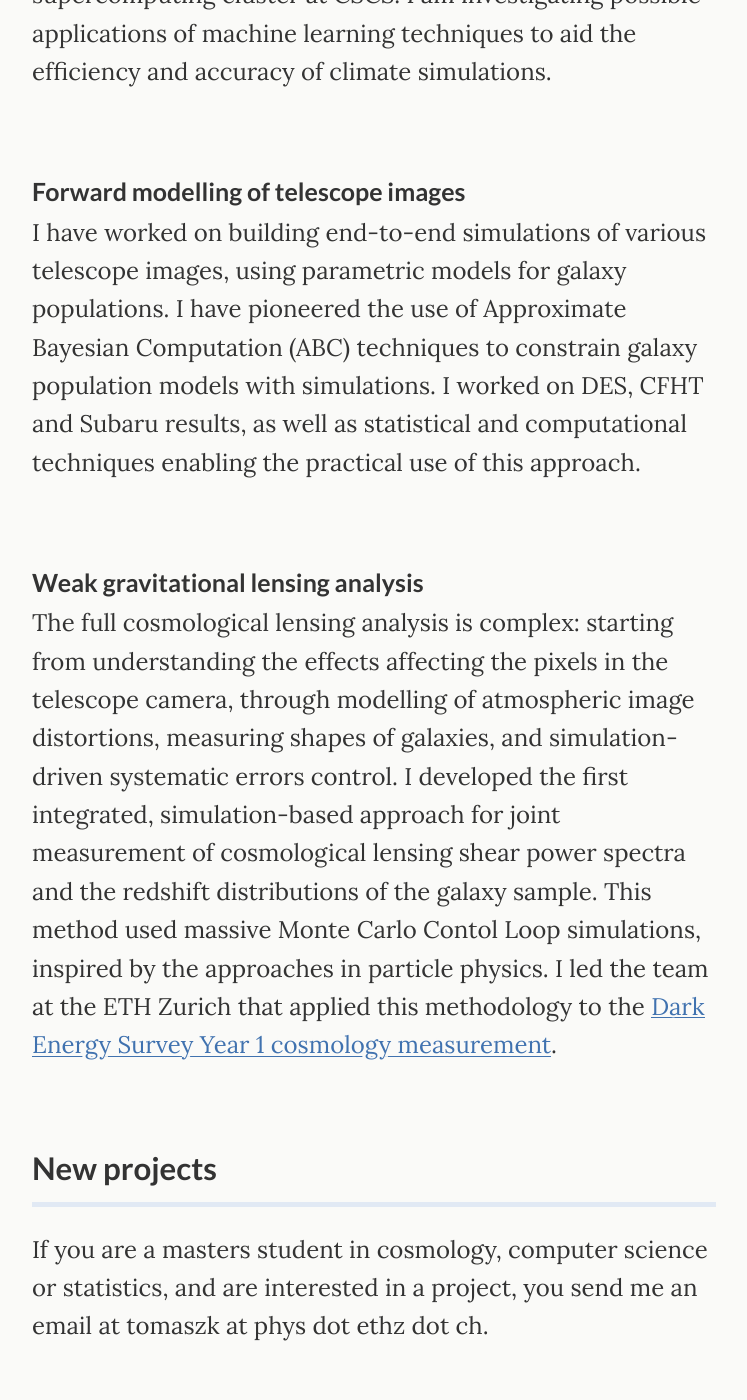
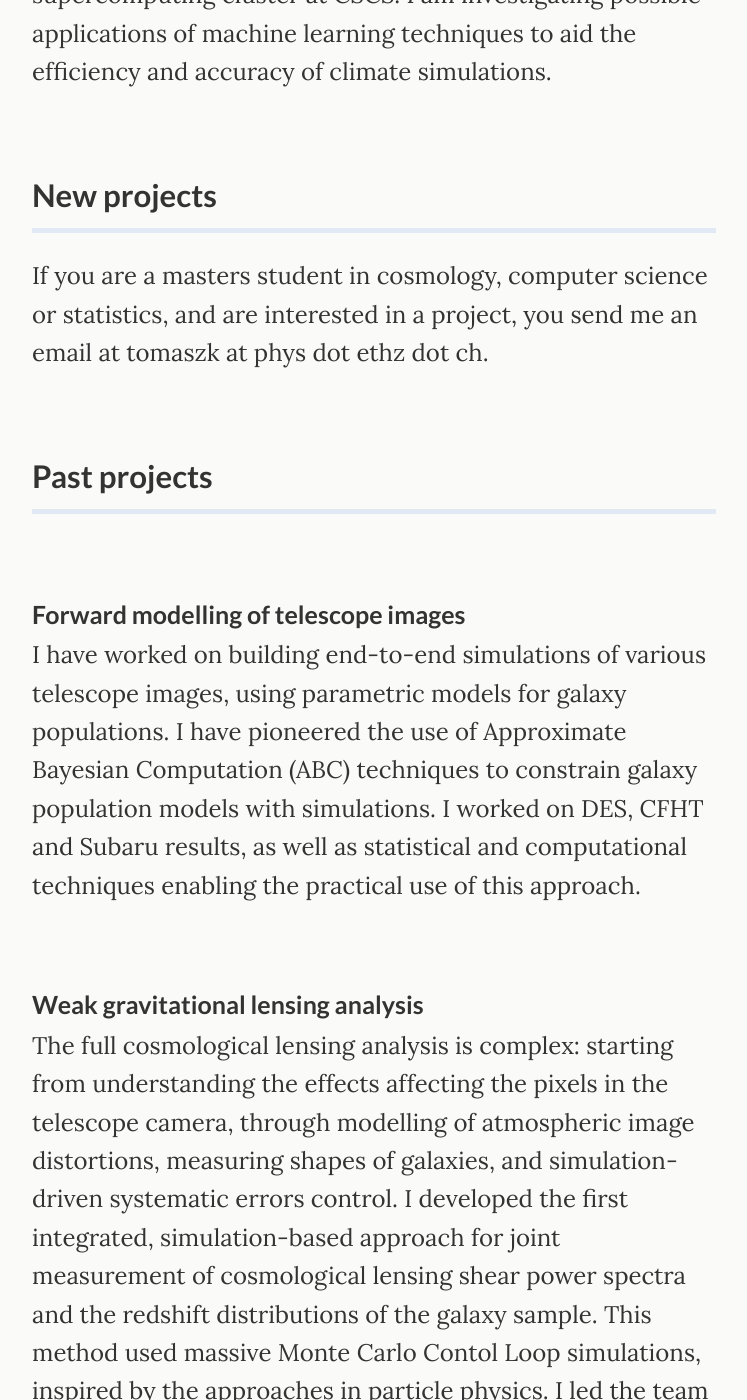
Before and after one commit to tomaszkacprzak/tomaszkacprzak.github.io, a Jekyll site: the page built from index.md, in a window 1280 px wide and 1400 px high, scrolled down 2553 px. Shown: the whole window, without its empty margins (266-1013 px from the left). Built offline with Jekyll 4.4.1, drawn with Linux system fonts in a browser that asks for light colours; part of the change alters nothing that is shown.

Commit message:
Update index.md

```diff
--- a/index.md
+++ b/index.md
@@ -52,6 +52,18 @@ I am the SDSC lead of the collaborative project "Robust and scalable Machine Lea
 I am the lead data scientist at SDSC's contribution to the [Exclaim](https://exclaim.ethz.ch/) project. I am developing fast and versatile methods for compressing massive climate simulations, aiming at 1 km resolution maps produced by the upcoming Alps supercomputing cluster at CSCS. I am investigating possible applications of machine learning techniques to aid the efficiency and accuracy of climate simulations.
 
 <br>
+## New projects
+-------------------------------------
+
+If you are a masters student in cosmology, computer science or statistics, and are interested in a project, you send me an email at tomaszk at phys dot ethz dot ch.
+
+
+<br>
+## Past projects
+-------------------------------------
+
+
+<br>
 ### Forward modelling of telescope images
 
 I have worked on building end-to-end simulations of various telescope images, using parametric models for galaxy populations.
@@ -62,15 +74,6 @@ I have pioneered the use of Approximate Bayesian Computation (ABC) techniques to
 
 The full cosmological lensing analysis is complex: starting from understanding the effects affecting the pixels in the telescope camera, through modelling of atmospheric image distortions, measuring shapes of galaxies, and simulation-driven systematic errors control. I developed the first integrated, simulation-based approach for joint measurement of cosmological lensing shear power spectra and the redshift distributions of the galaxy sample. This method used massive Monte Carlo Contol Loop simulations, inspired by the approaches in particle physics. I led the team at the ETH Zurich that applied this methodology to the [Dark Energy Survey Year 1 cosmology measurement](https://cosmology.ethz.ch/news-and-events/refregier-group/2019/07/submitted%20paper.html).
 
-<br>
-## New projects
--------------------------------------
-
-If you are a masters student in cosmology, computer science or statistics, and are interested in a project, you send me an email at tomaszk at phys dot ethz dot ch.
-
-
-<br>
-
 
 
 
```
